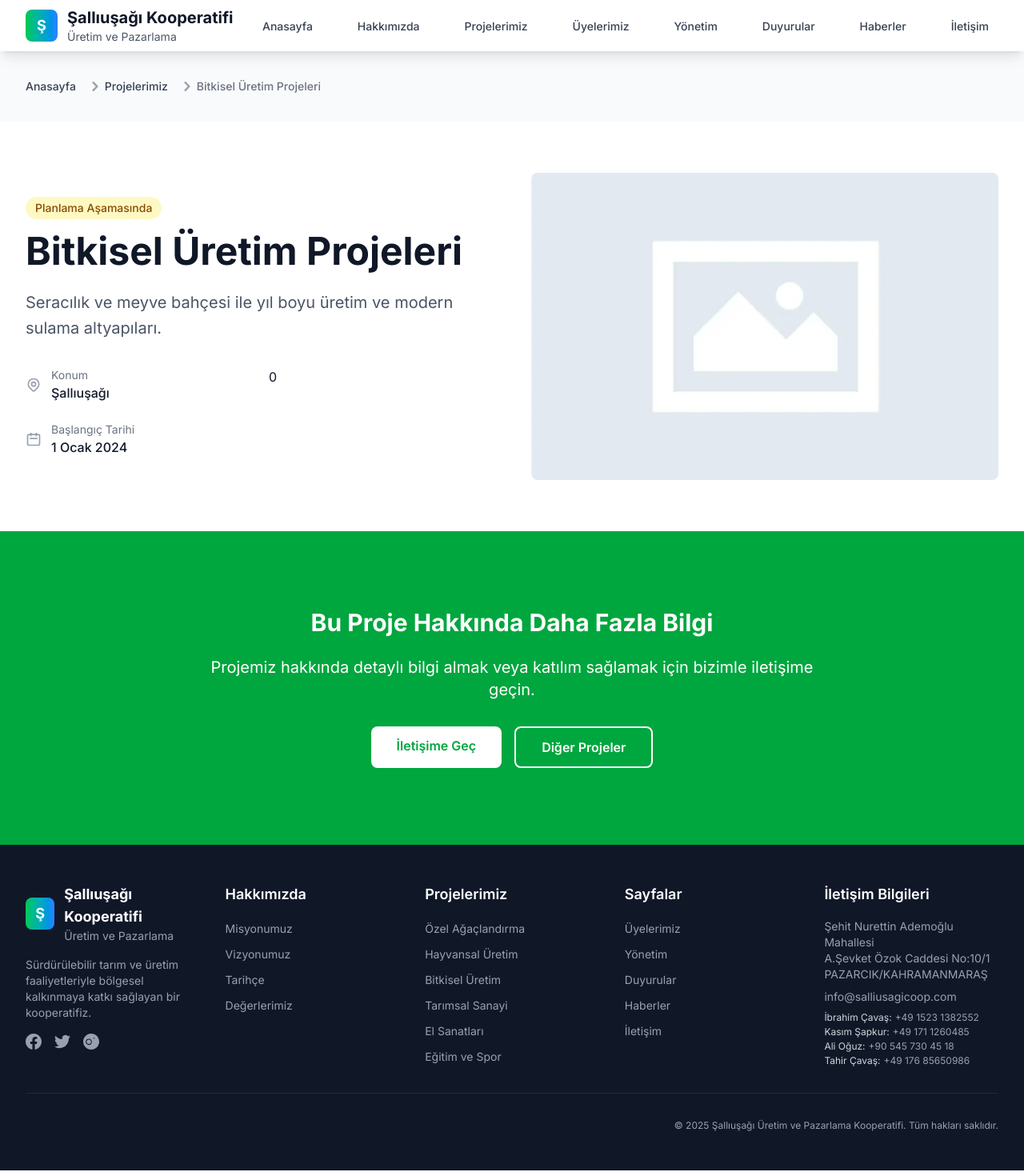
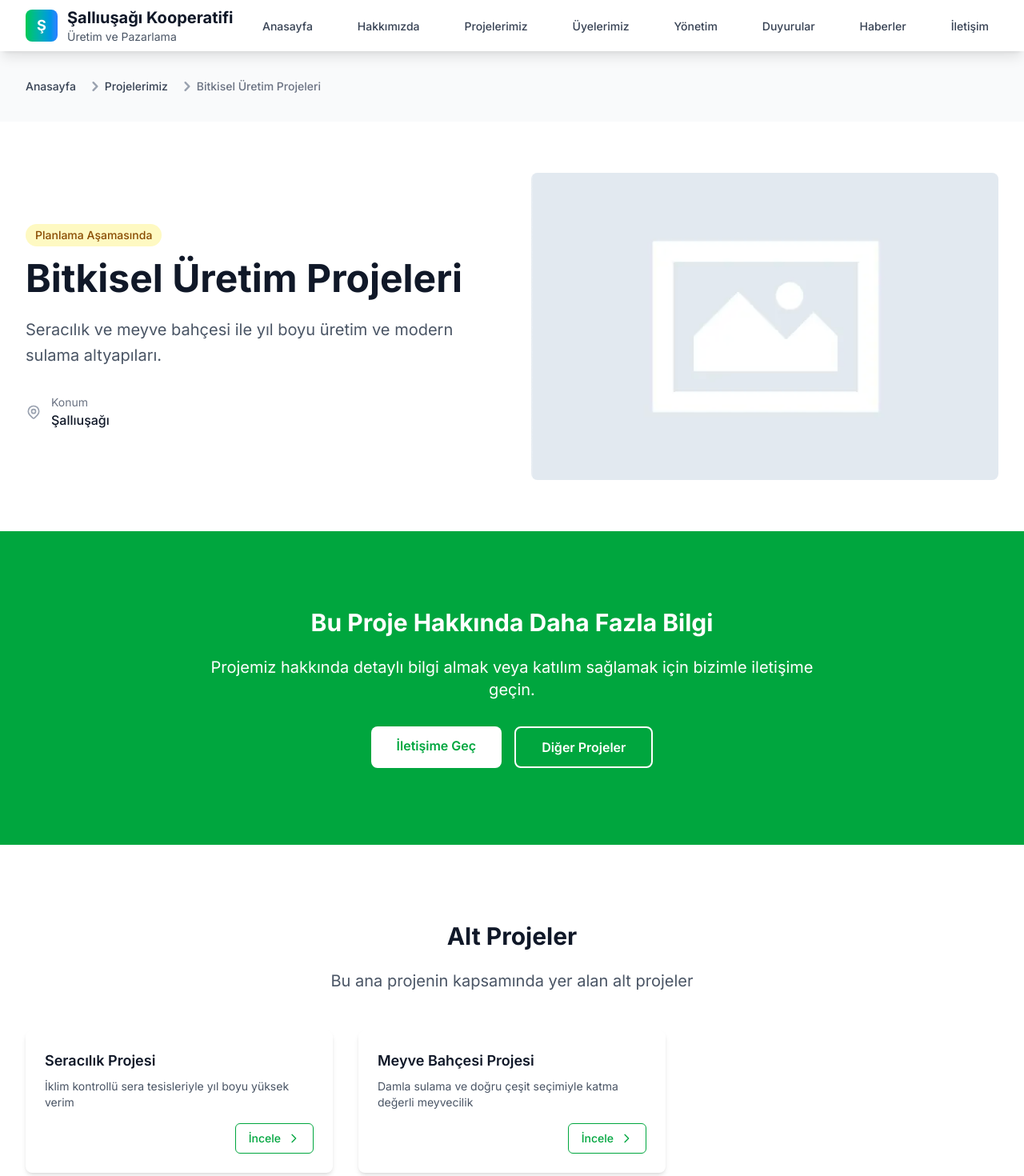
Before and after one commit to salliusagikooperatifi/salliusagikoop, a Next.js app: page /projeler/bitkisel-uretim in a window 1280 px wide. Shown: the top 1470 px of the page at 80% size. Built offline with nearby package versions, Linux system fonts and the light colour scheme.

Commit message:
subProjects page is added

```diff
--- a/src/app/(site)/projeler/[slug]/page.tsx
+++ b/src/app/(site)/projeler/[slug]/page.tsx
@@ -5,23 +5,38 @@ import Section from "@/components/Section";
 import Breadcrumbs from "@/components/Breadcrumbs";
 import { mockProjects } from "@/lib/mockData";
 import { BreadcrumbItem } from "@/lib/types";
+import ProjectCard from "@/components/cards/ProjectCard";
+import Link from "next/link";
 
 interface ProjectDetailPageProps {
-  params: {
-    slug: string;
-  };
+  params: Promise<{ slug: string }> | { slug: string };
 }
 
-export default function ProjectDetailPage({ params }: ProjectDetailPageProps) {
-  const project = mockProjects.find((p) => p.slug === params.slug);
+export default async function ProjectDetailPage({
+  params,
+}: ProjectDetailPageProps) {
+  const resolvedParams = params instanceof Promise ? await params : params;
+  const project = mockProjects.find((p) => p.slug === resolvedParams.slug);
 
   if (!project) {
     notFound();
   }
 
+  const parentProject = project.parentId
+    ? mockProjects.find((p) => p.id === project.parentId)
+    : undefined;
+
   const breadcrumbItems: BreadcrumbItem[] = [
     { label: "Anasayfa", href: "/" },
     { label: "Projelerimiz", href: "/projeler" },
+    ...(parentProject
+      ? [
+          {
+            label: parentProject.title,
+            href: `/projeler/${parentProject.slug}`,
+          },
+        ]
+      : []),
     {
       label: project.title,
       href: `/projeler/${project.slug}`,
@@ -43,14 +58,7 @@ export default function ProjectDetailPage({ params }: ProjectDetailPageProps) {
     paused: "Duraklatıldı",
   };
 
-  const formatDate = (dateString: string) => {
-    const date = new Date(dateString);
-    return date.toLocaleDateString("tr-TR", {
-      year: "numeric",
-      month: "long",
-      day: "numeric",
-    });
-  };
+  // tarih formatlayıcı şimdilik kullanılmıyor
 
   return (
     <div className="min-h-screen">
@@ -114,79 +122,7 @@ export default function ProjectDetailPage({ params }: ProjectDetailPageProps) {
                   </div>
                 )}
 
-                {project.budget && (
-                  <div className="flex items-center">
-                    <svg
-                      className="w-5 h-5 text-gray-400 mr-3"
-                      fill="none"
-                      stroke="currentColor"
-                      viewBox="0 0 24 24"
-                    >
-                      <path
-                        strokeLinecap="round"
-                        strokeLinejoin="round"
-                        strokeWidth={2}
-                        d="M12 8c-1.657 0-3 .895-3 2s1.343 2 3 2 3 .895 3 2-1.343 2-3 2m0-8c1.11 0 2.08.402 2.599 1M12 8V7m0 1v8m0 0v1m0-1c-1.11 0-2.08-.402-2.599-1"
-                      />
-                    </svg>
-                    <div>
-                      <div className="text-sm text-gray-500">Bütçe</div>
-                      <div className="font-medium text-gray-900">
-                        {project.budget.toLocaleString("tr-TR")} TL
-                      </div>
-                    </div>
-                  </div>
-                )}
-
-                {project.startDate && (
-                  <div className="flex items-center">
-                    <svg
-                      className="w-5 h-5 text-gray-400 mr-3"
-                      fill="none"
-                      stroke="currentColor"
-                      viewBox="0 0 24 24"
-                    >
-                      <path
-                        strokeLinecap="round"
-                        strokeLinejoin="round"
-                        strokeWidth={2}
-                        d="M8 7V3m8 4V3m-9 8h10M5 21h14a2 2 0 002-2V7a2 2 0 00-2-2H5a2 2 0 00-2 2v12a2 2 0 002 2z"
-                      />
-                    </svg>
-                    <div>
-                      <div className="text-sm text-gray-500">
-                        Başlangıç Tarihi
-                      </div>
-                      <div className="font-medium text-gray-900">
-                        {formatDate(project.startDate)}
-                      </div>
-                    </div>
-                  </div>
-                )}
-
-                {project.endDate && (
-                  <div className="flex items-center">
-                    <svg
-                      className="w-5 h-5 text-gray-400 mr-3"
-                      fill="none"
-                      stroke="currentColor"
-                      viewBox="0 0 24 24"
-                    >
-                      <path
-                        strokeLinecap="round"
-                        strokeLinejoin="round"
-                        strokeWidth={2}
-                        d="M8 7V3m8 4V3m-9 8h10M5 21h14a2 2 0 002-2V7a2 2 0 00-2-2H5a2 2 0 00-2 2v12a2 2 0 002 2z"
-                      />
-                    </svg>
-                    <div>
-                      <div className="text-sm text-gray-500">Bitiş Tarihi</div>
-                      <div className="font-medium text-gray-900">
-                        {formatDate(project.endDate)}
-                      </div>
-                    </div>
-                  </div>
-                )}
+                {/* Bütçe ve tarihler şimdilik gizlendi */}
               </div>
             </div>
 
@@ -262,7 +198,7 @@ export default function ProjectDetailPage({ params }: ProjectDetailPageProps) {
             <div className="grid grid-cols-1 md:grid-cols-2 gap-8">
               {project.benefits.map((benefit, index) => (
                 <div key={index} className="flex items-start">
-                  <div className="w-8 h-8 bg-blue-100 rounded-full flex items-center justify-center mr-4 flex-shrink-0">
+                  <div className="w-8 h-8 bg-blue-100 rounded-full flex items-center justify-center mr-4 shrink-0">
                     <svg
                       className="w-4 h-4 text-blue-600"
                       fill="none"
@@ -333,16 +269,72 @@ export default function ProjectDetailPage({ params }: ProjectDetailPageProps) {
               >
                 İletişime Geç
               </a>
-              <a
+              <Link
                 href="/projeler"
                 className="border-2 border-white text-white px-8 py-3 rounded-lg font-semibold hover:bg-white hover:text-green-600 transition-colors duration-200"
               >
                 Diğer Projeler
-              </a>
+              </Link>
             </div>
           </div>
         </Container>
       </Section>
+
+      {/* Alt Projeler (children) */}
+      {project.children && project.children.length > 0 && (
+        <Section background="white" padding="xl">
+          <Container>
+            <div className="text-center mb-12">
+              <h2 className="text-3xl font-bold text-gray-900 mb-6">
+                Alt Projeler
+              </h2>
+              <p className="text-xl text-gray-600">
+                Bu ana projenin kapsamında yer alan alt projeler
+              </p>
+            </div>
+
+            <div className="grid grid-cols-1 md:grid-cols-2 lg:grid-cols-3 gap-8">
+              {project.children
+                .map((childId) => mockProjects.find((p) => p.id === childId))
+                .filter(Boolean)
+                .map((child) => (
+                  <div
+                    key={child!.id}
+                    className="bg-white rounded-lg shadow-md p-6 flex flex-col"
+                  >
+                    <h3 className="text-lg font-semibold text-gray-900 mb-2 line-clamp-2">
+                      {child!.title}
+                    </h3>
+                    <p className="text-gray-600 text-sm line-clamp-2 mb-4">
+                      {child!.shortDescription}
+                    </p>
+                    <div className="mt-auto flex justify-end">
+                      <Link
+                        href={`/projeler/${child!.slug}`}
+                        className="inline-flex items-center border border-green-600 text-green-600 font-medium text-sm px-4 py-2 rounded-md hover:bg-green-50 transition-colors duration-200"
+                      >
+                        İncele
+                        <svg
+                          className="w-4 h-4 ml-2"
+                          fill="none"
+                          stroke="currentColor"
+                          viewBox="0 0 24 24"
+                        >
+                          <path
+                            strokeLinecap="round"
+                            strokeLinejoin="round"
+                            strokeWidth={2}
+                            d="M9 5l7 7-7 7"
+                          />
+                        </svg>
+                      </Link>
+                    </div>
+                  </div>
+                ))}
+            </div>
+          </Container>
+        </Section>
+      )}
     </div>
   );
 }
--- a/src/app/(site)/projeler/kategori/[category]/page.tsx
+++ b/src/app/(site)/projeler/kategori/[category]/page.tsx
@@ -17,8 +17,10 @@ const categoryLabels: Record<ProjectCategory, string> = {
 };
 
 interface CategoryPageProps {
-  params: { category: string };
-  searchParams?: { [key: string]: string | string[] | undefined };
+  params: Promise<{ category: string }> | { category: string };
+  searchParams?:
+    | Promise<{ [key: string]: string | string[] | undefined }>
+    | { [key: string]: string | string[] | undefined };
 }
 
 function slugify(input: string): string {
@@ -48,11 +50,16 @@ const subcategoryMap: Partial<Record<ProjectCategory, string[]>> = {
   "el-sanatlari-hali-kilim": ["El Sanatları Üretim Merkezi"],
 };
 
-export default function CategoryPage({
+export default async function CategoryPage({
   params,
   searchParams,
 }: CategoryPageProps) {
-  const category = params.category as ProjectCategory;
+  const resolvedParams = params instanceof Promise ? await params : params;
+  const resolvedSearchParams =
+    searchParams && searchParams instanceof Promise
+      ? await searchParams
+      : searchParams;
+  const category = resolvedParams.category as ProjectCategory;
 
   if (!Object.keys(categoryLabels).includes(category)) {
     notFound();
@@ -70,7 +77,9 @@ export default function CategoryPage({
   }));
 
   const selectedSub =
-    typeof searchParams?.alt === "string" ? searchParams?.alt : undefined;
+    typeof resolvedSearchParams?.alt === "string"
+      ? resolvedSearchParams?.alt
+      : undefined;
   const activeSubOption = subcategoryOptions.find(
     (s) => s.value === selectedSub
   );
--- a/src/app/(site)/projeler/page.tsx
+++ b/src/app/(site)/projeler/page.tsx
@@ -12,18 +12,9 @@ export default function ProjectsPage() {
     { label: "Projelerimiz", href: "/projeler", isCurrent: true },
   ];
 
-  const mainCategoryOrder = [
-    "ozel-agaclandirma",
-    "hayvansal-uretim",
-    "bitkisel-uretim",
-    "tarimsal-sanayi",
-    "el-sanatlari-hali-kilim",
-    "egitim-spor-merkezi",
-  ] as const;
-
-  const mainProjects = mainCategoryOrder
-    .map((cat) => mockProjects.find((p) => p.category === cat))
-    .filter((p): p is Project => Boolean(p));
+  const mainProjects: Project[] = mockProjects.filter(
+    (p): p is Project => p.hierarchy === "main"
+  );
 
   return (
     <div className="min-h-screen">
```
Also changed, not shown: src/components/Header.tsx (+15 -15 lines).
